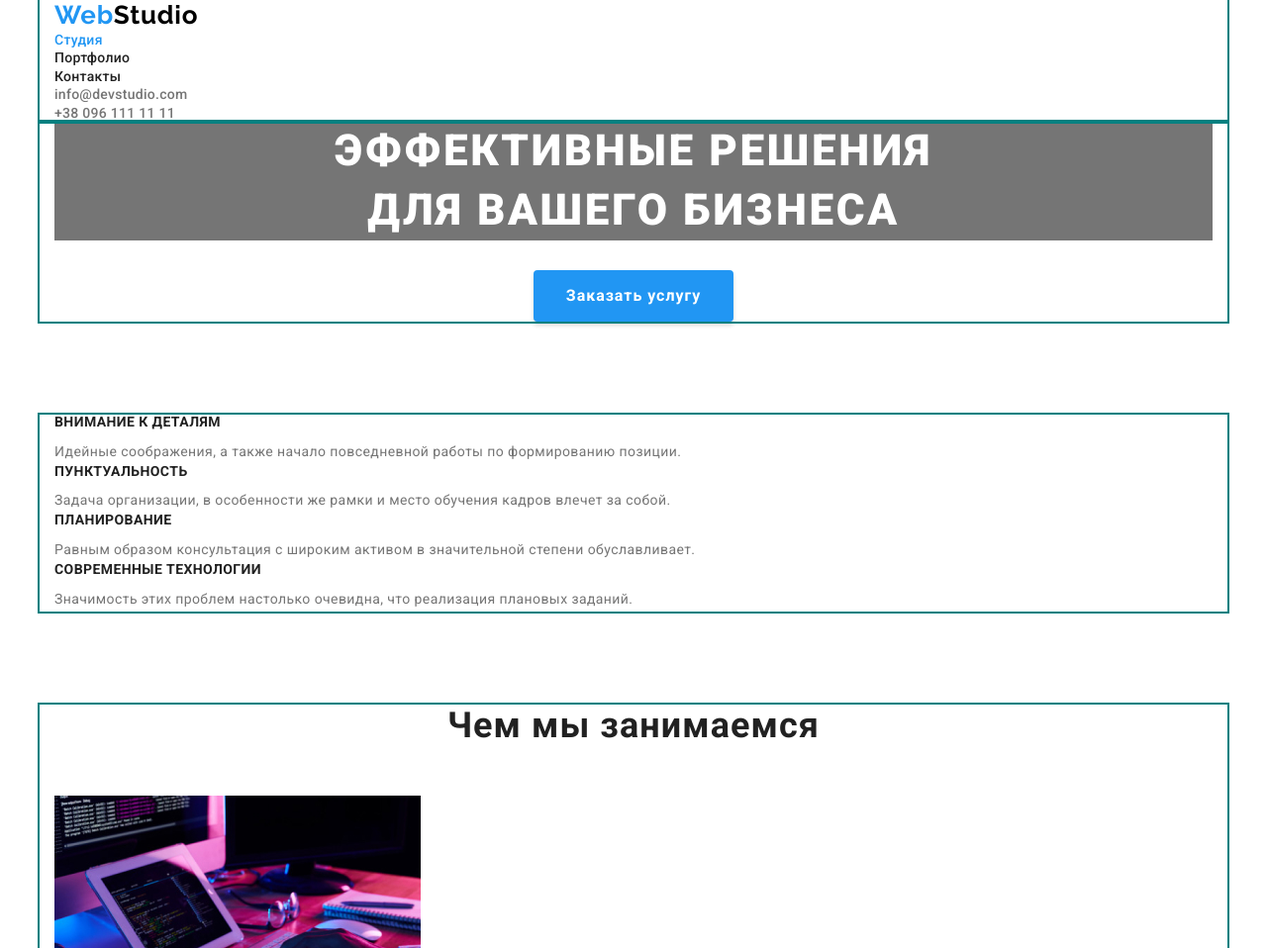
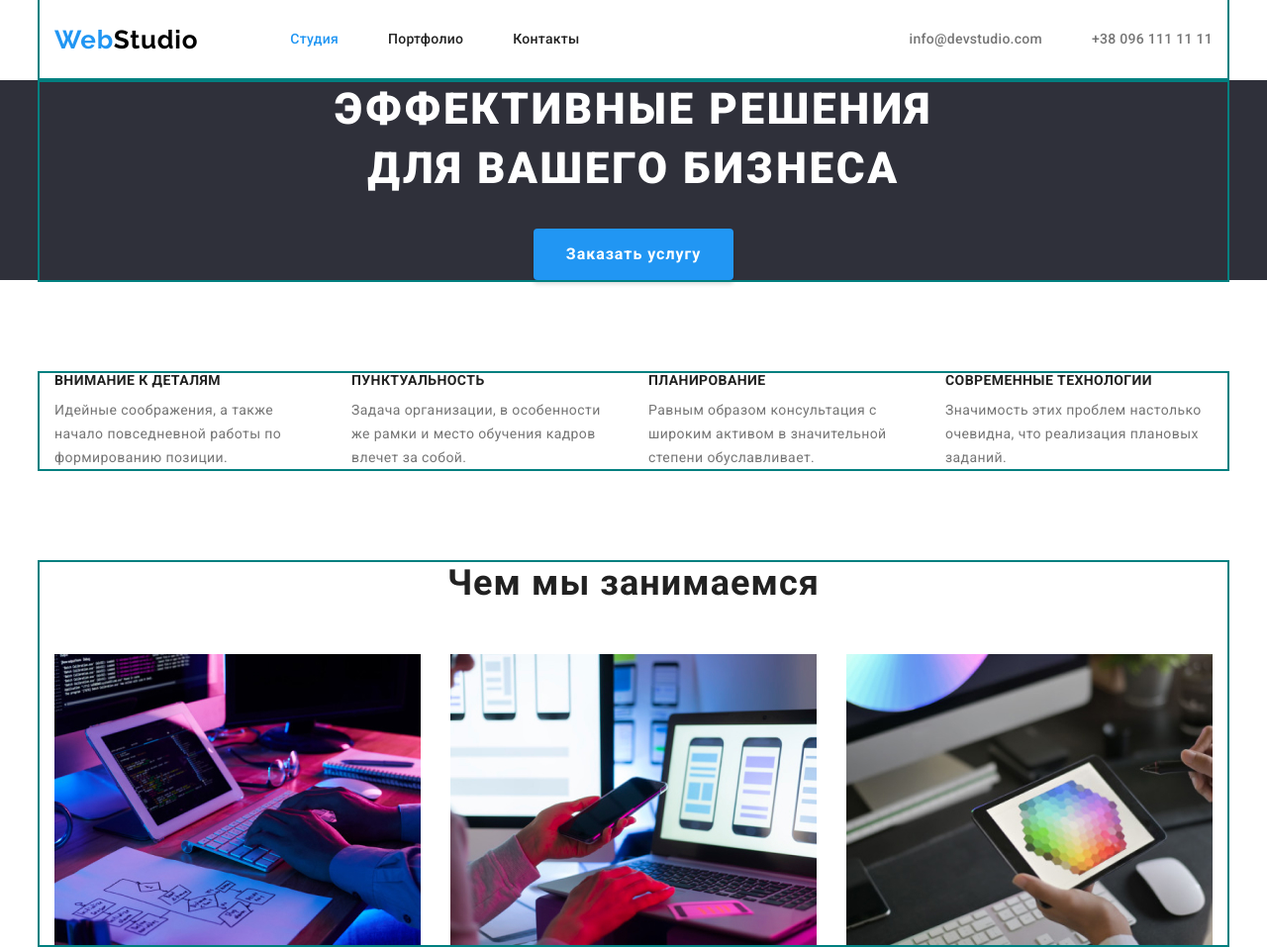
Before and after one commit to AnnSamsonenko/goit-markup-hw-03, a plain HTML site: page index.html in a window 1280 px wide. Shown: the top 958 px of the page at 99% size. Drawn offline with nearby package versions, Linux system fonts and the light colour scheme.

Commit message:
Flex главной страницы

```diff
--- a/css/styles.css
+++ b/css/styles.css
@@ -19,6 +19,7 @@
   --accent-color: #ffffff;
   --shadow-color: #757575;
   --common-spacing: 0.03em;
+  --features-item-gap: 30px;
 }
 body {
   font-family: var(--common-family);
@@ -38,8 +39,42 @@ body {
   margin: 0 auto;
   outline: 2px solid teal;
 }
+
+img {
+  display: block;
+  max-width: 100%;
+}
+
+.section {
+  padding-top: 94px;
+  padding-bottom: 94px;
+}
+
 /*     ====================MAIN PAGE================    */
+
+.head {
+  display: flex;
+  align-items: center;
+  border-bottom: 1px solid #ececec;
+}
+
+.head-nav {
+  display: flex;
+  align-items: center;
+}
+
+.head-pagination {
+  display: flex;
+}
+
+.pagination-item:not(:last-child) {
+  margin-right: 50px;
+}
+
 .logo {
+  display: block;
+  margin-right: 93px;
+
   font-family: var(--secondary-family);
   font-size: 26px;
   font-weight: 700;
@@ -48,151 +83,231 @@ body {
   text-decoration: none;
   color: var(--logo-color);
 }
+
 .logo-accent {
   color: var(--brand-color);
 }
-.down {
-  color: var(--accent-color);
-  background-color: #000000; /* ВРЕМЕННО*/
-}
 
 .head-link {
+  display: block;
+  padding-top: 32px;
+  padding-bottom: 32px;
+
   font-weight: 500;
   font-size: 14px;
   line-height: 1.14;
   letter-spacing: 0.02em;
   color: inherit;
 }
+
 .head-link.current {
   color: var(--brand-color);
 }
+
 .head-link:hover,
 .head-link:focus {
   color: var(--brand-color);
 }
+
+.head-feedback {
+  display: flex;
+  margin-left: auto;
+}
+
+.phone-mail:not(:last-child) {
+  margin-right: 50px;
+}
+
 .contacts {
   color: var(--shadow-color);
 }
+
 /*     ====================HERO====================    */
+
 .hero {
   text-align: center;
+  background-color: #2f303a;
 }
+
 .hero-title {
+  margin-top: 0;
+  margin-bottom: 30px;
+
   font-weight: 900;
   font-size: 44px;
   line-height: 1.36;
   letter-spacing: 0.06em;
   text-transform: uppercase;
+
   color: var(--accent-color);
-  margin-top: 0;
-  margin-bottom: 30px;
-  background-color: #757575; /* ВРЕМЕННО*/
 }
 
 .hero-button {
-  font-weight: 700;
-  font-size: 16px;
-  line-height: 1.88;
-  letter-spacing: 0.06em;
-  cursor: pointer;
-  color: var(--accent-color);
-  background-color: var(--brand-color);
-  text-align: center;
   border-radius: 4px;
   padding: 10px 32px;
   min-width: 200px;
   border: 1px solid transparent;
   box-shadow: 0px 4px 4px rgba(0, 0, 0, 0.15);
+
+  font-weight: 700;
+  font-size: 16px;
+  line-height: 1.88;
+  letter-spacing: 0.06em;
+  text-align: center;
+  cursor: pointer;
+
+  color: var(--accent-color);
+  background-color: var(--brand-color);
 }
+
+.hero-button:hover,
+.hero-button:focus {
+  background-color: #188ce8;
+}
+
 /*     ===================FEATURES and SERVISES====================    */
+
 .features {
-  padding: 94px 0;
+  padding-top: 94px;
 }
+
+.features-list {
+  display: flex;
+  flex-wrap: wrap;
+  margin-right: calc(-1 * var(--features-item-gap));
+}
+
+.features-item {
+  flex-basis: calc(100% / 4 - var(--features-item-gap));
+  margin-right: var(--features-item-gap);
+}
+
 .features-title {
+  margin-top: 0;
+  margin-bottom: 10px;
+
   font-weight: 700;
   font-size: 14px;
   line-height: 1.14;
   letter-spacing: var(--common-spacing);
   text-transform: uppercase;
+}
+
+.features-desc {
   margin-top: 0;
-  margin-bottom: 10px;
-}
-.features-desc {
+  margin-bottom: 0;
+
   font-weight: 400;
   font-size: 14px;
   line-height: 1.71;
   letter-spacing: var(--common-spacing);
+
   color: var(--shadow-color);
-  margin-top: 0;
-  margin-bottom: 0;
 }
-.services {
-  padding-bottom: 94px;
+
+.servises-list {
+  display: flex;
 }
-img {
-  display: block;
+
+.servises-item:not(:last-child) {
+  margin-right: 30px;
 }
+
 /*     ===============TEAM=============    */
+
 .team {
-  padding: 94px 0;
+  background-color: #f5f4fa;
+}
+
+.team-list {
+  display: flex;
+  flex-wrap: wrap;
+  margin-right: calc(-1 * var(--features-item-gap));
+}
+
+.team-card {
+  flex-basis: calc(100% / 4 - var(--features-item-gap));
+  margin-right: var(--features-item-gap);
+  text-align: center;
 }
 .subtitle {
+  margin-top: 0;
+  margin-bottom: 50px;
+
   font-weight: 700;
   font-size: 36px;
   line-height: 1.17;
   text-align: center;
   letter-spacing: var(--common-spacing);
-  margin-top: 0;
-  margin-bottom: 50px;
 }
+
 .team-pic {
   margin-bottom: 30px;
 }
+
 .team-member {
+  margin-top: 0;
+  margin-bottom: 10;
+
   font-weight: 500;
   font-size: 16px;
   line-height: 1.19;
   letter-spacing: var(--common-spacing);
+}
+
+.team-prof {
   margin-top: 0;
-  margin-bottom: 10;
-}
-.team-prof {
+  margin-bottom: 0;
+
   font-weight: 400;
   font-size: 16px;
   line-height: 1.19;
   letter-spacing: var(--common-spacing);
   color: var(--shadow-color);
-  margin-top: 0;
-  margin-bottom: 0;
 }
+
 /*     ===============FOOTER=============    */
+
 .footer {
   padding: 60px 0;
+
+  background-color: #2f303a;
 }
+
 .down.logo {
   display: inline-block;
   margin-bottom: 20px;
 }
+
+.down {
+  color: var(--accent-color);
+}
+
 .footer-address {
+  display: inline-block;
+
   font-weight: 400;
   font-size: 14px;
   font-style: normal;
   line-height: 1.7;
   letter-spacing: 0.03em;
+
   color: var(--accent-color);
-  display: inline-block;
-  background-color: #757575; /* ВРЕМЕННО*/
 }
+
 .more {
   color: rgba(255, 255, 255, 0.6);
 }
+
 .footer-address:hover,
 .footer-address:focus {
   color: var(--brand-color);
 }
-.phone-mail li:not(:last-child) {
+
+.address-item:not(:last-child) {
   margin-bottom: 9px;
 }
+
 /*     ===============PORTFOLIO=============    */
 .galery-list {
   padding-top: 94px;
@@ -206,6 +321,7 @@ img {
   letter-spacing: var(--common-spacing);
   cursor: pointer;
   color: var(--logo-color);
+  background-color: #f5f4fa;
   border-radius: 4px;
   border: 2px solid transparent;
   min-width: 73px;
@@ -213,6 +329,10 @@ img {
 }
 .filter:hover,
 .filter:focus {
+  color: var(--accent-color);
+  background-color: var(--brand-color);
+}
+.filter.active {
   color: var(--accent-color);
   background-color: var(--brand-color);
 }
--- a/index.html
+++ b/index.html
@@ -20,29 +20,32 @@
   </head>
   <body>
     <!--------------------Шапка сайта---------------------->
-    <header class="head">
-      <div class="container">
+    <header class="head container">
       <nav class="head-nav">
         <a class="logo" href="./index.html" lang="en"
           ><span class="logo-accent">Web</span>Studio
         </a>
-          <ul class="list">
-            <li><a class="head-link link current" href="./index.html">Студия</a></li>
-            <li><a class="head-link link" href="./portfolio.html">Портфолио</a></li>
-            <li><a class="head-link link" href="">Контакты</a></li>
+        <ul class="head-pagination list">
+          <li class="pagination-item">
+            <a class="head-link link current" href="./index.html">Студия</a>
+          </li>
+
+          <li class="pagination-item">
+            <a class="head-link link" href="./portfolio.html">Портфолио</a>
+          </li>
+
+          <li class="pagination-item"><a class="head-link link" href="">Контакты</a></li>
         </ul>
       </nav>
-        <ul class="list">
-          <li>
-            <a class="head-link contacts link" href="mailto:info@devstudio.com"
-              >info@devstudio.com</a
-            >
+      <ul class="head-feedback list">
+        <li class="phone-mail">
+          <a class="head-link contacts link" href="mailto:info@devstudio.com">info@devstudio.com</a>
         </li>
-          <li>
+
+        <li class="phone-mail">
           <a class="head-link contacts link" href="tel:+380961111111">+38 096 111 11 11 </a>
         </li>
       </ul>
-      </div>
     </header>
     <main>
       <!------------------------Герой---------------------------->
@@ -59,26 +62,29 @@
       <section class="features">
         <div class="container">
           <h2 class="visually-hidden">Преимущества компании</h2>
-          <ul class="list">
-            <li>
+          <ul class="features-list list">
+            <li class="features-item">
               <h3 class="features-title">Внимание к деталям</h3>
               <p class="features-desc">
                 Идейные соображения, а также начало повседневной работы по формированию позиции.
               </p>
             </li>
-            <li>
+
+            <li class="features-item">
               <h3 class="features-title">Пунктуальность</h3>
               <p class="features-desc">
                 Задача организации, в особенности же рамки и место обучения кадров влечет за собой.
               </p>
             </li>
-            <li>
+
+            <li class="features-item">
               <h3 class="features-title">Планирование</h3>
               <p class="features-desc">
                 Равным образом консультация с широким активом в значительной степени обуславливает.
               </p>
             </li>
-            <li>
+
+            <li class="features-item">
               <h3 class="features-title">Современные технологии</h3>
               <p class="features-desc">
                 Значимость этих проблем настолько очевидна, что реализация плановых заданий.
@@ -88,14 +94,15 @@
         </div>
       </section>
       <!-------------------Услуги студии------------------------>
-      <section class="services">
+      <section class="services section">
         <div class="container">
           <h2 class="subtitle">Чем мы занимаемся</h2>
-          <ul class="list">
-            <li>
+          <ul class="servises-list list">
+            <li class="servises-item">
               <img src="./image/main/img1.jpg" alt="Верстка сайта" width="370" height="294" />
             </li>
-            <li>
+
+            <li class="servises-item">
               <img
                 src="./image/main/img2.jpg"
                 alt="Разработка мобильных приложений"
@@ -103,18 +110,19 @@
                 height="294"
               />
             </li>
-            <li>
+
+            <li class="servises-item">
               <img src="./image/main/img3.jpg" alt="Веб дизайн" width="370" height="294" />
             </li>
           </ul>
         </div>
       </section>
       <!-------------------Cотрудники-------------------->
-      <section class="team">
+      <section class="team section">
         <div class="container">
           <h2 class="subtitle">Наша команда</h2>
-          <ul class="list">
-            <li>
+          <ul class="team-list list">
+            <li class="team-card">
               <img
                 class="team-pic"
                 src="./image/main/igor.jpg"
@@ -125,7 +133,8 @@
               <h3 class="team-member">Игорь Демьяненко</h3>
               <p lang="en" class="team-prof">Product Designer</p>
             </li>
-            <li>
+
+            <li class="team-card">
               <img
                 class="team-pic"
                 src="./image/main/olha.jpg"
@@ -136,7 +145,8 @@
               <h3 class="team-member">Ольга Репина</h3>
               <p lang="en" class="team-prof">Frontend Developer</p>
             </li>
-            <li>
+
+            <li class="team-card">
               <img
                 class="team-pic"
                 src="./image/main/nicolay.jpg"
@@ -147,7 +157,8 @@
               <h3 class="team-member">Николай Тарасов</h3>
               <p lang="en" class="team-prof">Marketing</p>
             </li>
-            <li>
+
+            <li class="team-card">
               <img
                 class="team-pic"
                 src="./image/main/michael.jpg"
@@ -169,8 +180,8 @@
           ><span class="logo-accent">Web</span>Studio</a
         >
         <address class="address">
-          <ul class="phone-mail list">
-            <li>
+          <ul class="address-list list">
+            <li class="address-item">
               <a
                 class="footer-address link"
                 href="https://goo.gl/maps/XXydakqSkCd74Hgu6"
@@ -180,12 +191,12 @@
                 г. Киев, пр-т Леси Украинки, 26
               </a>
             </li>
-            <li>
+            <li class="address-item">
               <a class="footer-address more link" href="mailto:info@example.com"
                 >info@example.com
               </a>
             </li>
-            <li>
+            <li class="address-item">
               <a class="footer-address more link" href="tel:+380991111111">+38 099 111 11 11 </a>
             </li>
           </ul>
```
Also changed, not shown: portfolio.html (+18 -18 lines). Lines whose indentation alone changed are shown as unchanged.
